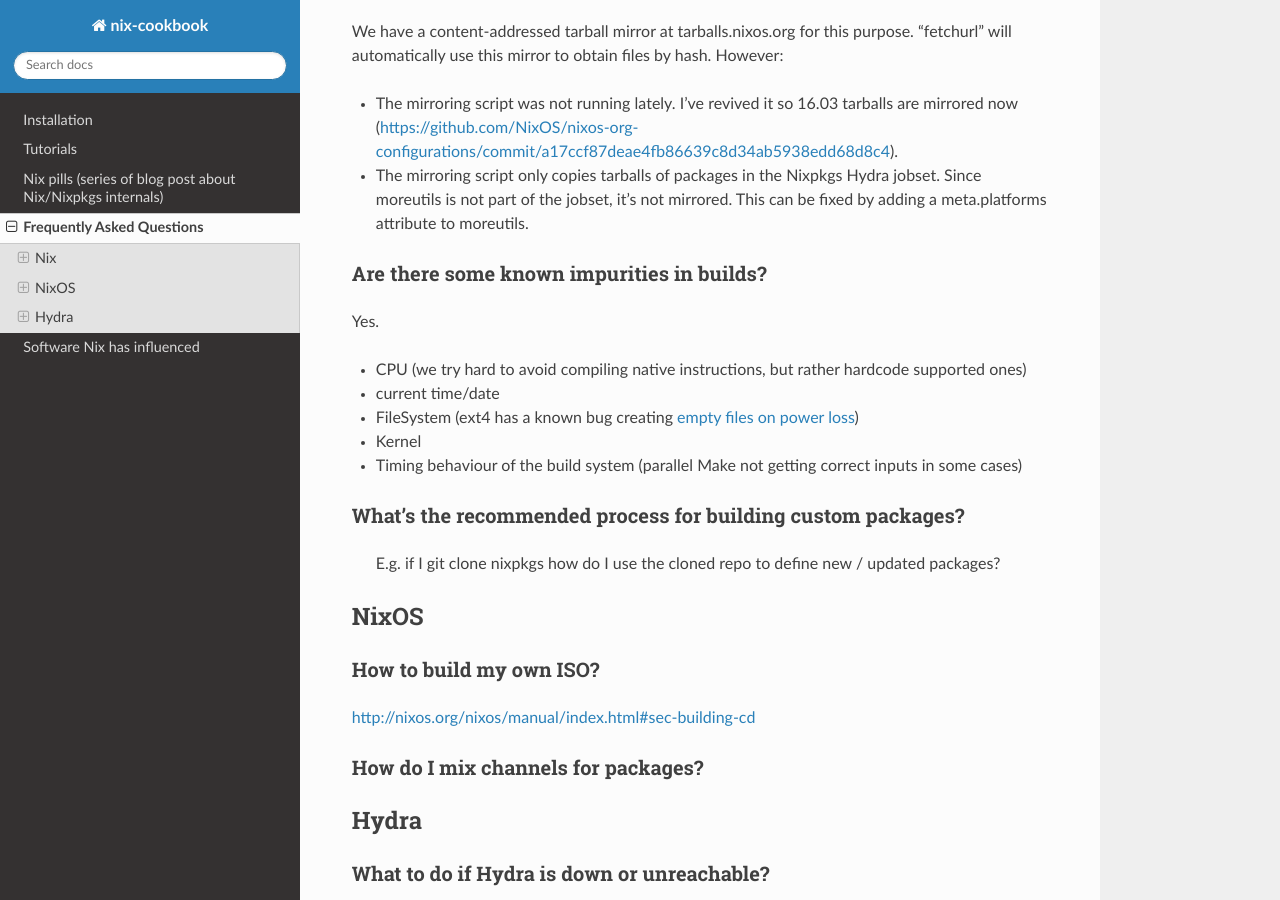
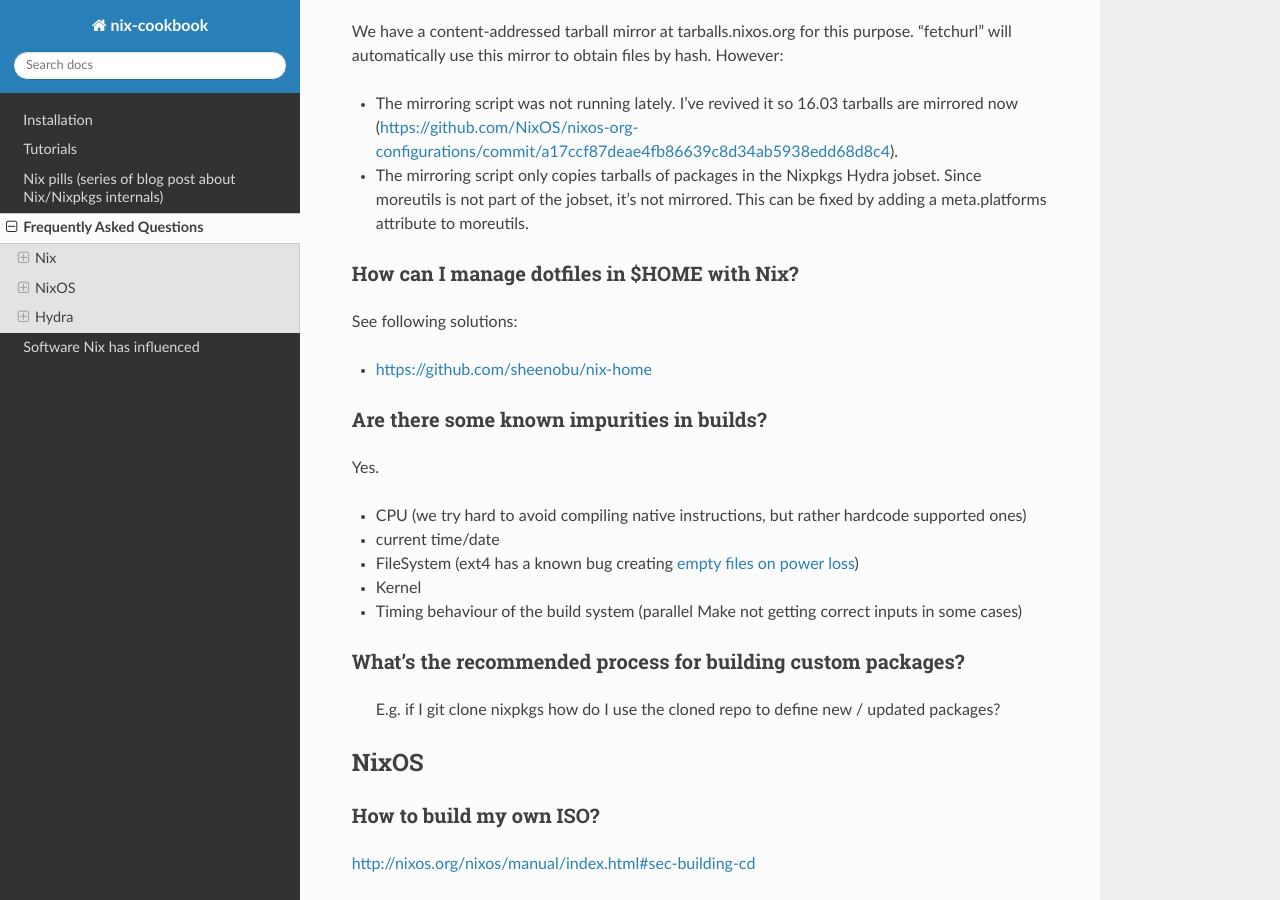
Before and after one commit to NixOS/nix.dev, a Sphinx documentation site: the page built from source/faq.rst, in a window 1280 px wide and 900 px high, scrolled down 982 px. Built offline with Sphinx 7.4.7 and the Read the Docs theme 2.0.0, drawn with Linux system fonts in a browser that asks for light colours.

Commit message:
Add dotfiles question

```diff
--- a/source/faq.rst
+++ b/source/faq.rst
@@ -53,6 +53,13 @@
 * The mirroring script only copies tarballs of packages in the Nixpkgs Hydra
   jobset. Since moreutils is not part of the jobset, it's not mirrored. This can
   be fixed by adding a meta.platforms attribute to moreutils.
+
+How can I manage dotfiles in $HOME with Nix?
+--------------------------------------------
+
+See following solutions:
+
+- https://github.com/sheenobu/nix-home
 
 Are there some known impurities in builds?
 ------------------------------------------
```
